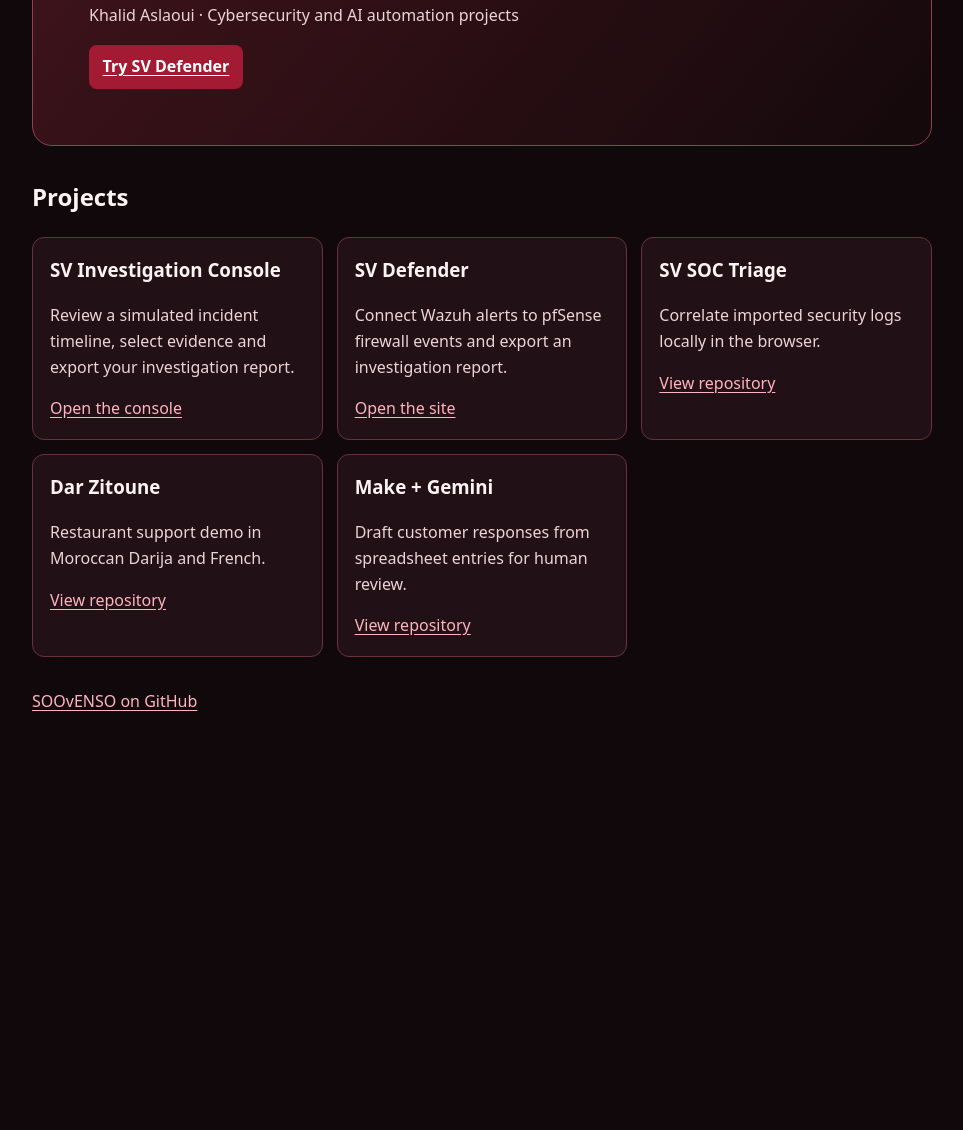
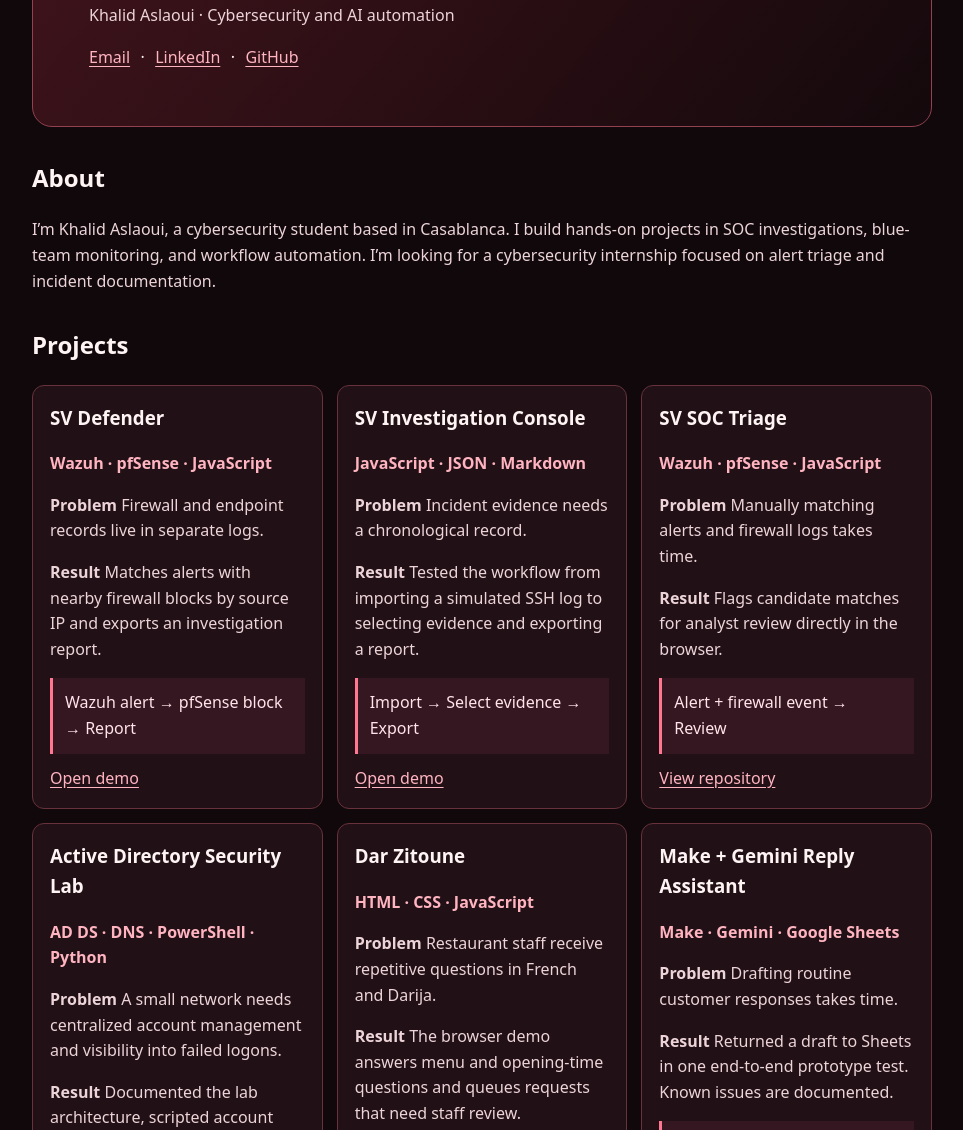
Before and after one commit to SOOvENSO/soovenso.github.io, a plain HTML site: page index.html in a window 1280 px wide. Shown: the part 236-1366 px from the top of the page, without its empty margins (158-1121 px from the left). Before the commit the page ends 1020 px from the top, so only its background shows below. Drawn offline with Linux system fonts and the light colour scheme.

Commit message:
Add recruiter bio, contact links, project details and Cisco badges

```diff
--- a/index.html
+++ b/index.html
@@ -6,13 +6,18 @@
 <title>SOOVENSO · Khalid Aslaoui</title>
 <style>
 *{box-sizing:border-box}body{margin:0;background:#10080b;color:#fff4f4;font:1rem/1.6 system-ui,sans-serif}main{max-width:1040px;margin:auto;padding:clamp(22px,6vw,70px)}header{padding:clamp(22px,5vw,56px);background:linear-gradient(130deg,#42141c,#14090c);border:1px solid #914150;border-radius:20px}h1{font-size:clamp(2.6rem,9vw,6rem);line-height:1;margin:0}h2{margin-top:2rem}h3{margin-top:0}p{color:#ecd4d8}.cards{display:grid;grid-template-columns:repeat(auto-fit,minmax(min(100%,225px),1fr));gap:14px}article{border:1px solid #67323c;border-radius:12px;padding:17px;background:#211016}a{color:#ffb4c0;text-underline-offset:3px}.primary{display:inline-block;border-radius:8px;background:#a31b33;color:white;padding:.6rem .85rem;font-weight:700}a:focus-visible{outline:2px solid white;outline-offset:4px}footer{margin-top:2rem}
-</style>
-<main><header><h1>SOOVENSO</h1><p>Khalid Aslaoui · Cybersecurity and AI automation projects</p><a class="primary" href="./sv-defender/">Try SV Defender</a></header>
-<h2>Projects</h2><div class="cards">
-<article><h3>SV Investigation Console</h3><p>Review a simulated incident timeline, select evidence and export your investigation report.</p><a href="./sv-investigation-console/">Open the console</a></article>
-<article><h3>SV Defender</h3><p>Connect Wazuh alerts to pfSense firewall events and export an investigation report.</p><a href="./sv-defender/">Open the site</a></article>
-<article><h3>SV SOC Triage</h3><p>Correlate imported security logs locally in the browser.</p><a href="https://github.com/SOOvENSO/sv-soc-triage">View repository</a></article>
-<article><h3>Dar Zitoune</h3><p>Restaurant support demo in Moroccan Darija and French.</p><a href="https://github.com/SOOvENSO/dar-zitoune-assistant">View repository</a></article>
-<article><h3>Make + Gemini</h3><p>Draft customer responses from spreadsheet entries for human review.</p><a href="https://github.com/SOOvENSO/make-gemini-reply-assistant">View repository</a></article>
-</div><footer><a href="https://github.com/SOOvENSO">SOOvENSO on GitHub</a></footer></main>
-</html>
+.cards{grid-template-columns:repeat(auto-fit,minmax(min(100%,290px),1fr))}.flow{margin:12px 0;padding:12px;border-left:3px solid #ff7790;background:#351722;color:#ffe4e9;overflow-wrap:anywhere}.tools{color:#ffb4c0;font-weight:600}.contacts{display:flex;gap:.65rem;flex-wrap:wrap;align-items:center}.contacts a{display:inline-block}section{margin-top:24px}footer{border-top:1px solid #67323c;padding-top:1rem}</style>
+<main>
+<header><h1>SOOVENSO</h1><p>Khalid Aslaoui · Cybersecurity and AI automation</p><nav class="contacts" aria-label="Contact"><a href="mailto:khalidasslawi03@gmail.com">Email</a> · <a href="https://www.linkedin.com/in/khalid-aslaoui-64b99a417">LinkedIn</a> · <a href="https://github.com/SOOvENSO">GitHub</a></nav></header>
+<section aria-labelledby="about"><h2 id="about">About</h2><p>I’m Khalid Aslaoui, a cybersecurity student based in Casablanca. I build hands-on projects in SOC investigations, blue-team monitoring, and workflow automation. I’m looking for a cybersecurity internship focused on alert triage and incident documentation.</p></section>
+<section aria-labelledby="projects"><h2 id="projects">Projects</h2><div class="cards">
+<article><h3>SV Defender</h3><p class="tools">Wazuh · pfSense · JavaScript</p><p><strong>Problem</strong> Firewall and endpoint records live in separate logs.</p><p><strong>Result</strong> Matches alerts with nearby firewall blocks by source IP and exports an investigation report.</p><p class="flow">Wazuh alert → pfSense block → Report</p><a href="./sv-defender/">Open demo</a></article>
+<article><h3>SV Investigation Console</h3><p class="tools">JavaScript · JSON · Markdown</p><p><strong>Problem</strong> Incident evidence needs a chronological record.</p><p><strong>Result</strong> Tested the workflow from importing a simulated SSH log to selecting evidence and exporting a report.</p><p class="flow">Import → Select evidence → Export</p><a href="./sv-investigation-console/">Open demo</a></article>
+<article><h3>SV SOC Triage</h3><p class="tools">Wazuh · pfSense · JavaScript</p><p><strong>Problem</strong> Manually matching alerts and firewall logs takes time.</p><p><strong>Result</strong> Flags candidate matches for analyst review directly in the browser.</p><p class="flow">Alert + firewall event → Review</p><a href="https://github.com/SOOvENSO/sv-soc-triage">View repository</a></article>
+<article><h3>Active Directory Security Lab</h3><p class="tools">AD DS · DNS · PowerShell · Python</p><p><strong>Problem</strong> A small network needs centralized account management and visibility into failed logons.</p><p><strong>Result</strong> Documented the lab architecture, scripted account setup, and tested the log analyzer on sample data.</p><p class="flow">AD account setup → Event 4625 → Analysis</p><a href="https://github.com/SOOvENSO/sv-ad-security-lab">View repository</a></article>
+<article><h3>Dar Zitoune</h3><p class="tools">HTML · CSS · JavaScript</p><p><strong>Problem</strong> Restaurant staff receive repetitive questions in French and Darija.</p><p><strong>Result</strong> The browser demo answers menu and opening-time questions and queues requests that need staff review.</p><p class="flow">Question → Answer or staff queue</p><a href="https://github.com/SOOvENSO/dar-zitoune-assistant">View repository</a></article>
+<article><h3>Make + Gemini Reply Assistant</h3><p class="tools">Make · Gemini · Google Sheets</p><p><strong>Problem</strong> Drafting routine customer responses takes time.</p><p><strong>Result</strong> Returned a draft to Sheets in one end-to-end prototype test. Known issues are documented.</p><p class="flow">Sheets → Gemini → Human review</p><a href="https://github.com/SOOvENSO/make-gemini-reply-assistant">View repository</a></article>
+</div></section>
+<section><h2>Skills</h2><ul><li>SOC and networking · Wazuh, pfSense, Linux</li><li>Infrastructure and scripting · Active Directory, DNS, PowerShell, Python</li><li>Automation · Make, Gemini, Google Sheets</li></ul></section>
+<section><h2>Cisco Badges</h2><ul><li>Junior Cybersecurity Analyst Career Path</li><li>CCNA: Introduction to Networks</li><li>Introduction to Cybersecurity</li><li>Python Essentials 1</li><li>Introduction to IoT</li></ul><a href="https://www.credly.com/users/khalid-aslaoui.e7c26ec1">View my badges on Credly</a></section>
+<footer><h2>Contact</h2><p><a href="mailto:khalidasslawi03@gmail.com">khalidasslawi03@gmail.com</a> · <a href="https://www.linkedin.com/in/khalid-aslaoui-64b99a417">LinkedIn</a> · <a href="https://github.com/SOOvENSO">GitHub</a></p></footer></main></html>
```
